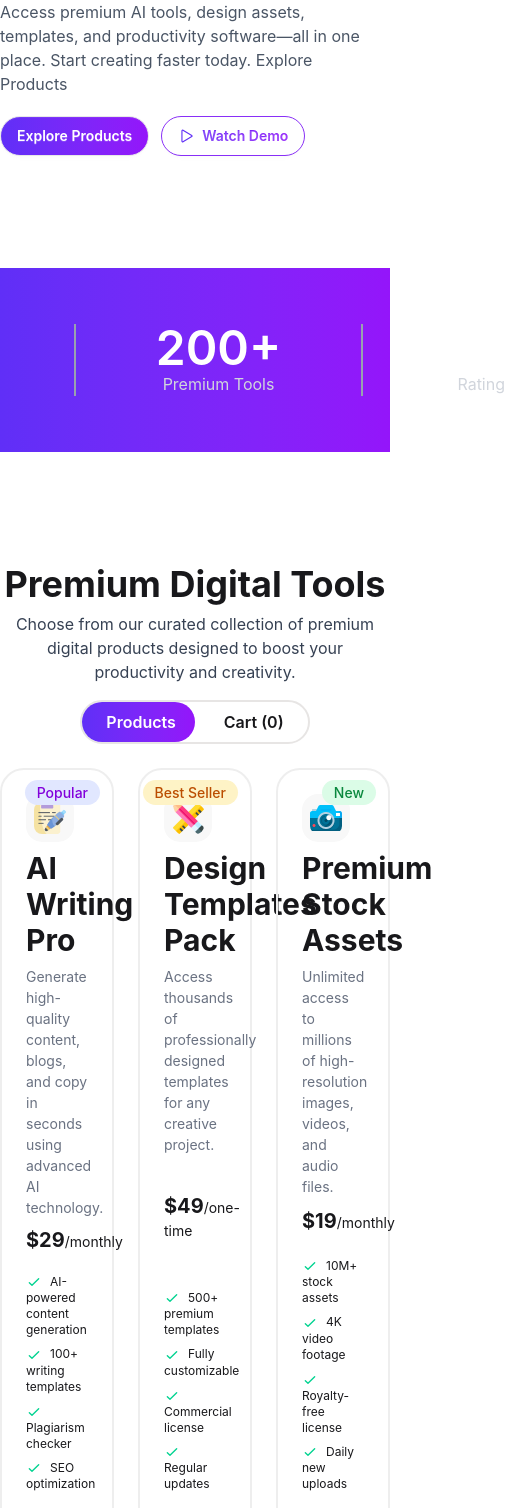
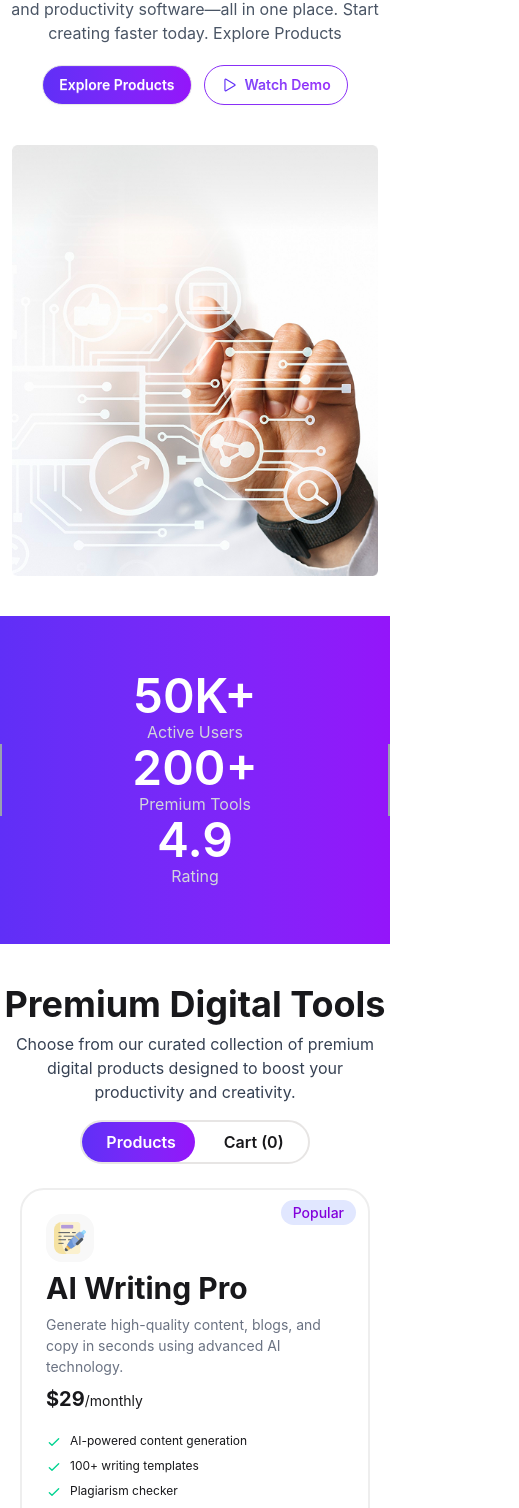
Before and after one commit to mironydev/digitools, a React (Vite) app: page / in a window 390 px wide. Shown: the part 431-1939 px from the top of the page, 519 px wide, since content can reach past the window. Built offline with nearby package versions, Linux system fonts and the light colour scheme.

Commit message:
fixed mobile responsiveness

```diff
--- a/src/footer/Footer.jsx
+++ b/src/footer/Footer.jsx
@@ -6,7 +6,7 @@ const Footer = () => {
   return (
     <div className="bg-[#101727]">
       <div className="container mx-auto text-white">
-        <div className="flex py-20">
+        <div className="flex flex-col md:flex-row py-20 text-center md:text-left gap-10 md:gap-0">
           <div className="flex-1 space-y-4">
             <h3 className="text-3xl font-bold">Digitools</h3>
             <p className="text-gray-400 text-sm">
@@ -78,7 +78,7 @@ const Footer = () => {
           </div>
         </div>
 
-        <div className="border-t border-white/20 flex justify-between py-3 items-center text-gray-500">
+        <div className="border-t border-white/20 flex flex-col md:flex-row justify-between py-3 items-center text-gray-500">
           <div>
             <p>© 2026 Digitools. All rights reserved.</p>
           </div>
--- a/src/homepage/banner/Banner.jsx
+++ b/src/homepage/banner/Banner.jsx
@@ -5,15 +5,15 @@ import { FaDotCircle } from "react-icons/fa";
 
 const Banner = () => {
   return (
-    <div className="container mx-auto flex items-center mt-28">
+    <div className="container mx-auto flex flex-col md:flex-row gap-10 md:gap-0 items-center mt-10 md:mt-28 text-center md:text-left">
       <div className="flex-1">
-        <div className="bg-[#E1E7FF] w-fit py-2 px-5 rounded-full flex items-center gap-2 text-[#5e2ff7]">
+        <div className="bg-[#E1E7FF] w-fit py-2 px-5 rounded-full flex items-center gap-2 text-[#5e2ff7] mx-auto md:mx-0">
           <FaDotCircle />
           <p className="bg-linear-to-r from-[#602FF7] to-[#9415FA] text-transparent bg-clip-text font-semibold">
             New: AI-Powered Tools Available
           </p>
         </div>
-        <h1 className="text-6xl font-bold pt-4 pb-2">
+        <h1 className="text-6xl/tight font-bold pt-4 pb-2">
           Supercharge Your Digital Workflow
         </h1>
         <p className="text-gray-600">
@@ -31,7 +31,7 @@ const Banner = () => {
           </button>
         </div>
       </div>
-      <figure className="flex-1 flex items-end flex-col">
+      <figure className="flex-1 flex items-end flex-col mx-3 md:mx-0">
         <img src={bannerIMG} alt="" />
       </figure>
     </div>
--- a/src/homepage/banner/Ratings.jsx
+++ b/src/homepage/banner/Ratings.jsx
@@ -2,17 +2,17 @@ import React from "react";
 
 const Ratings = () => {
   return (
-    <div className="bg-linear-to-r from-[#602FF7] to-[#9415FA] text-white text-center mt-28">
-      <div className="container mx-auto flex justify-center py-14">
-        <div className="pr-20">
+    <div className="bg-linear-to-r from-[#602FF7] to-[#9415FA] text-white text-center mt-10 md:mt-28">
+      <div className="container mx-auto flex flex-col md:flex-row justify-center py-14">
+        <div className="md:pr-20">
           <h3 className="text-5xl font-semibold">50K+</h3>
           <p className="text-gray-300">Active Users</p>
         </div>
-        <div className="border-r-2 border-l-2 border-gray-400 px-20">
+        <div className="border-r-2 border-l-2 border-gray-400 md:px-20">
           <h3 className="text-5xl font-semibold">200+</h3>
           <p className="text-gray-300">Premium Tools</p>
         </div>
-        <div className="pl-20">
+        <div className="md:pl-20">
           <h3 className="text-5xl font-semibold">4.9</h3>
           <p className="text-gray-300">Rating</p>
         </div>
--- a/src/homepage/bottombanner/BottomBanner.jsx
+++ b/src/homepage/bottombanner/BottomBanner.jsx
@@ -2,7 +2,7 @@ import React from "react";
 
 const BottomBanner = () => {
   return (
-    <div className="bg-linear-to-r from-[#602FF7] to-[#9415FA] mt-28 py-24">
+    <div className="bg-linear-to-r from-[#602FF7] to-[#9415FA] mt-10 md:mt-28 py-16 md:py-24">
       <div className="container mx-auto text-center text-white">
         <h2 className="text-4xl font-bold">
           Ready to Transform Your Workflow?
--- a/src/homepage/guidecard/GuideCard.jsx
+++ b/src/homepage/guidecard/GuideCard.jsx
@@ -5,7 +5,7 @@ import rocketIMG from "../../assets/rocket.png";
 
 const GuideCard = () => {
   return (
-    <div className="bg-base-200 mt-28 py-16">
+    <div className="bg-base-200 mt-10 md:mt-28 py-16">
       <div className="container mx-auto">
         <div className="text-center pb-4">
           <h2 className="text-4xl font-bold">Get Started in 3 Steps</h2>
@@ -13,7 +13,7 @@ const GuideCard = () => {
             Start using premium digital tools in minutes, not hours.
           </p>
         </div>
-        <div className="grid grid-cols-3 mx-auto gap-14 text-center w-fit">
+        <div className="grid grid-cols-1 md:grid-cols-3 mx-auto gap-6 md:gap-14 text-center w-fit">
           <div className="max-w-sm relative bg-base-100 rounded-2xl border-2 border-base-300 px-5 py-18 flex flex-col items-center">
             <span className="absolute top-5 right-5 bg-red-400 rounded-full px-3.5 py-2 font-semibold text-white text-xs bg-linear-to-r from-[#602FF7] to-[#9415FA]">
               1
--- a/src/homepage/pricing/Pricing.jsx
+++ b/src/homepage/pricing/Pricing.jsx
@@ -3,7 +3,7 @@ import React, { use } from "react";
 const Pricing = ({ pricingPromise }) => {
   const pricingData = use(pricingPromise);
   return (
-    <div className="container mx-auto mt-28">
+    <div className="container mx-auto mt-10 md:mt-28">
       <div className="text-center pb-4">
         <h2 className="text-4xl font-bold">Simple, Transparent Pricing</h2>
         <p className="text-gray-600 pt-2 pb-4">
@@ -11,7 +11,7 @@ const Pricing = ({ pricingPromise }) => {
         </p>
       </div>
 
-      <div className="grid grid-cols-1 lg:grid-cols-3 max-w-6xl gap-10 mx-auto">
+      <div className="grid grid-cols-1 lg:grid-cols-3 max-w-6xl gap-10 mx-10 md:mx-auto">
         {pricingData.map((pricing) => (
           <div
             key={pricing.id}
--- a/src/homepage/products/Products.jsx
+++ b/src/homepage/products/Products.jsx
@@ -17,7 +17,7 @@ const Products = ({ productsPromise, setCartCount }) => {
   }, [selectedProducts, setCartCount]);
 
   return (
-    <div className="container mx-auto mt-28">
+    <div className="container mx-auto mt-10 md:mt-28">
       <div className="text-center">
         <h1 className="text-4xl font-bold">Premium Digital Tools</h1>
         <p className="text-gray-700 pt-2 pb-4">
--- a/src/homepage/products/availableproducts/AvailableProducts.jsx
+++ b/src/homepage/products/availableproducts/AvailableProducts.jsx
@@ -7,7 +7,7 @@ const AvailableProducts = ({
   setSelectedProducts,
 }) => {
   return (
-    <div className="grid grid-cols-3 gap-6 mt-6 w-fit mx-auto">
+    <div className="grid grid-cols-1 md:grid-cols-3 gap-6 mt-6 w-fit mx-auto">
       {productsData.map((product) => (
         <Card
           product={product}
--- a/src/homepage/products/selectedproducts/SelectedProducts.jsx
+++ b/src/homepage/products/selectedproducts/SelectedProducts.jsx
@@ -17,7 +17,7 @@ const SelectedProducts = ({ selectedProducts, setSelectedProducts }) => {
   };
 
   return (
-    <div className="border-2 border-base-300 px-6 py-8   rounded-3xl  mt-6 max-w-5xl mx-auto">
+    <div className="border-2 border-base-300 px-6 py-8 rounded-3xl mt-6 max-w-5xl mx-auto">
       {selectedProducts.length === 0 ? (
         <div className="text-center space-y-2">
           <h3 className="text-2xl font-semibold">Your cart is empty</h3>
--- a/src/ui/Card.jsx
+++ b/src/ui/Card.jsx
@@ -12,7 +12,7 @@ const Card = ({ product, selectedProducts, setSelectedProducts }) => {
 
   const { name, description, price, period, tag, features, icon } = product;
   return (
-    <div className="card rounded-3xl border-2 border-base-300 max-w-md">
+    <div className="card rounded-3xl border-2 border-base-300 max-w-md mx-5 md:mx-0">
       <div className="card-body relative">
         <div className="text-right absolute top-3 right-3">
           <span
```
